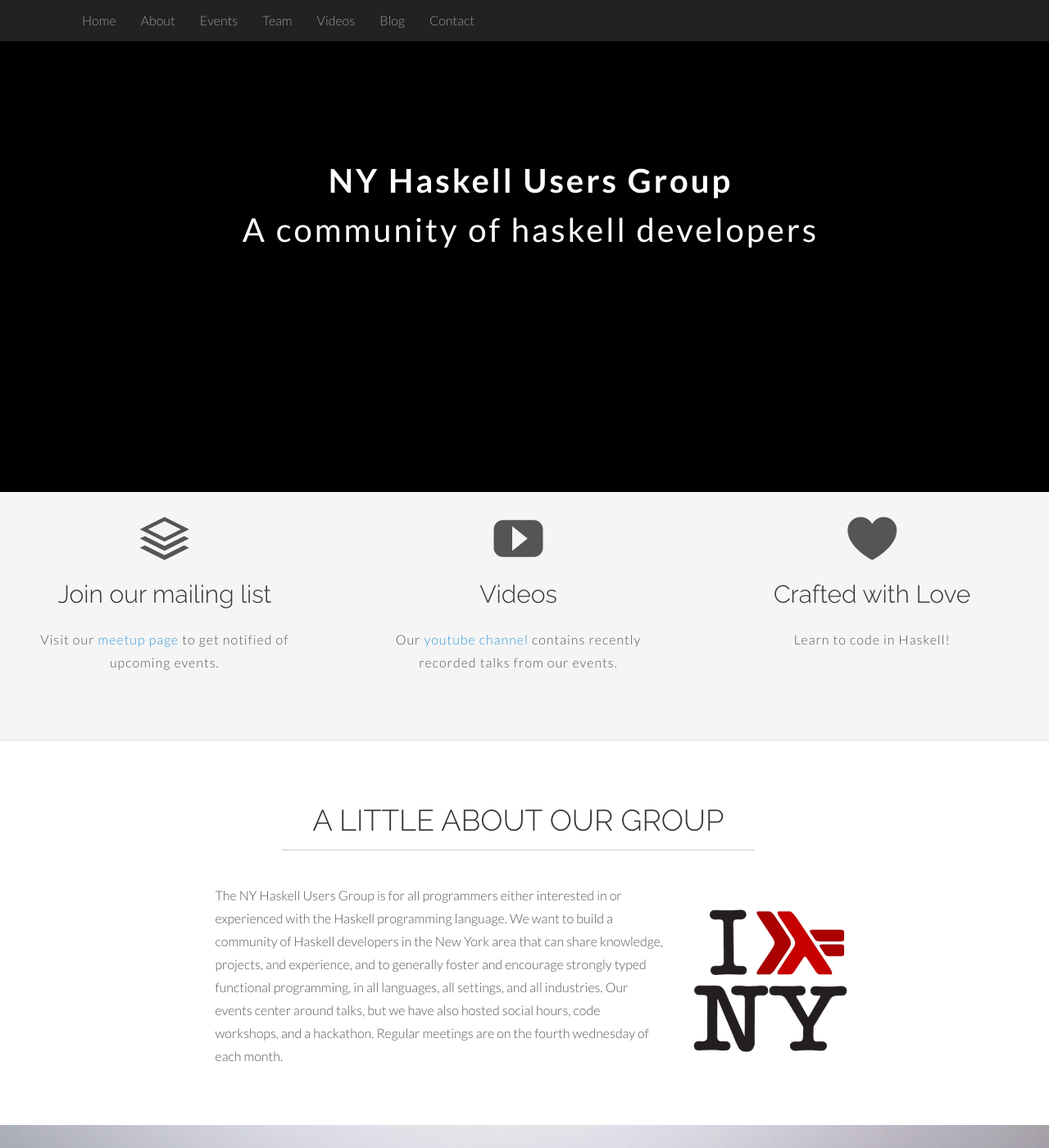
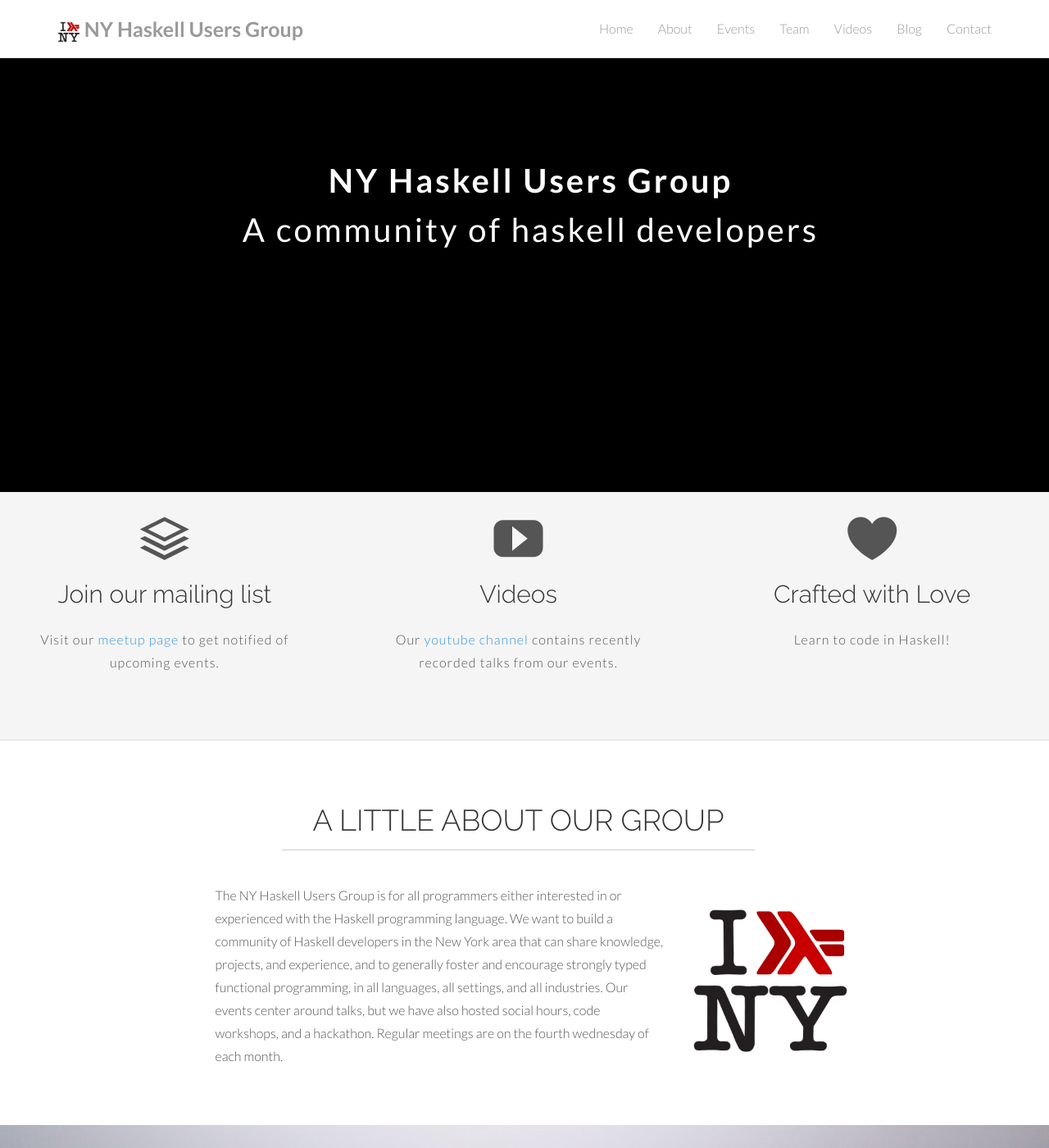
Before and after one commit to ny-haskell/ny-haskell.org, a Jekyll site: the page built from index.html, in a window 1280 px wide and 1400 px high. Shown: the whole window at 82% size. Built offline with Jekyll 4.4.1, drawn with Linux system fonts in a browser that asks for light colours.

Commit message:
improved nav menu

```diff
--- a/_includes/head.html
+++ b/_includes/head.html
@@ -13,6 +13,7 @@
     <link href="{{site.url}}/assets/css/main.css" rel="stylesheet">
     <link rel="stylesheet" href="{{site.url}}/assets/css/icomoon.css">
     <link href="{{site.url}}/assets/css/animate-custom.css" rel="stylesheet">
+    <link href="{{site.url}}/assets/css/custom.css" rel="stylesheet">
 
 
 
--- a/_includes/nav.html
+++ b/_includes/nav.html
@@ -3,13 +3,17 @@
     <div class="navbar navbar-inverse navbar-fixed-top">
       <div class="container">
         <div class="navbar-header">
+
+          <a class="navbar-brand scroll" href="#top">
+            <img src="assets/img/nyhaskell.png" width="28" alt="NY Haskell Users Group"> NY Haskell Users Group
+          </a>
           <button type="button" class="navbar-toggle" data-toggle="collapse" data-target=".navbar-collapse">
             <span class="icon icon-heart" style="font-size:30px; color:#3498db;"></span>
           </button>
           <a class="navbar-brand hidden-xs hidden-sm" href="#home"><span class="icon" style="font-size:18px; color:#3498db;"></span></a>
         </div>
         <div class="navbar-collapse collapse">
-          <ul class="nav navbar-nav">
+          <ul class="nav navbar-nav navbar-right">
             <li><a href="{{site.url}}#home" class="smoothScroll">Home</a></li>
       			<li> <a href="{{site.url}}#about" class="smoothScroll"> About</a></li>
       			<li> <a href="{{site.url}}#events" class="smoothScroll"> Events</a></li>
--- /dev/null
+++ b/assets/css/custom.css
@@ -0,0 +1,23 @@
+.navbar-inverse{
+  background: #FFFFFF;
+  border-color: #dddddd;
+}
+
+.navbar-nav > li > a {
+    padding-top: 25px;
+    padding-bottom: 25px;
+}
+
+.navbar-brand {
+    float: left;
+    font-size: 18px;
+    height: 70px;
+    padding-top: 25px;
+    padding-bottom: 25px;
+    font-size: 25px;
+    font-weight: 600;
+}
+
+.navbar-brand:hover{
+  color: #CCC;
+}
```
Lines whose indentation alone changed are shown as unchanged.
